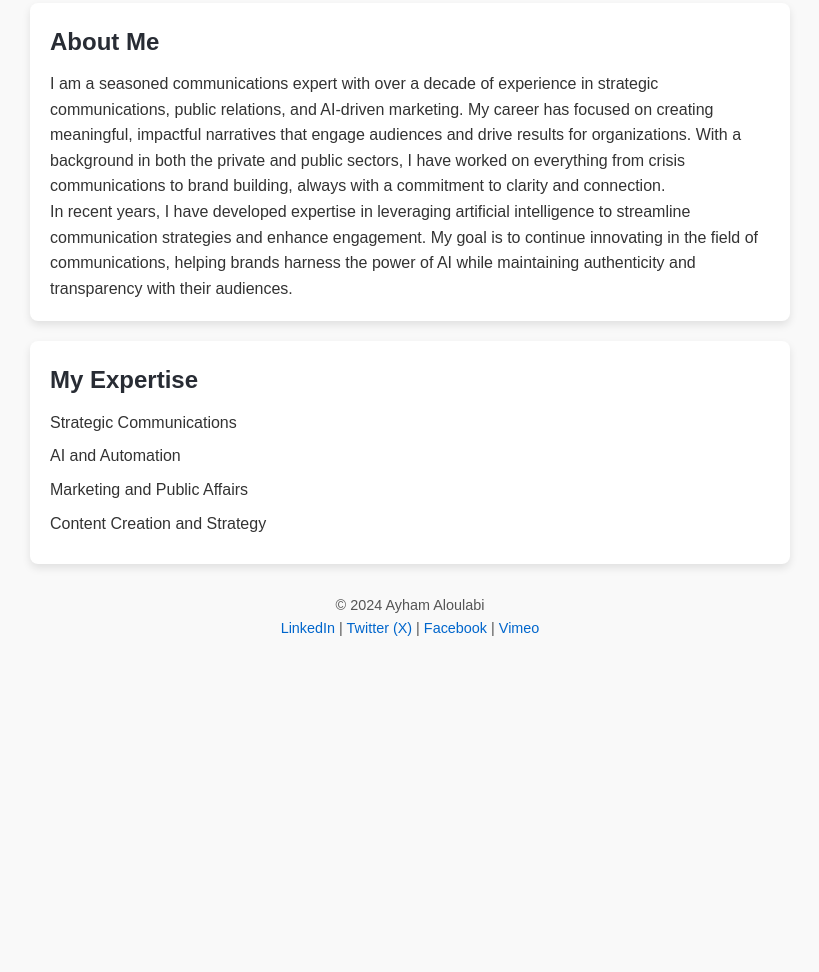
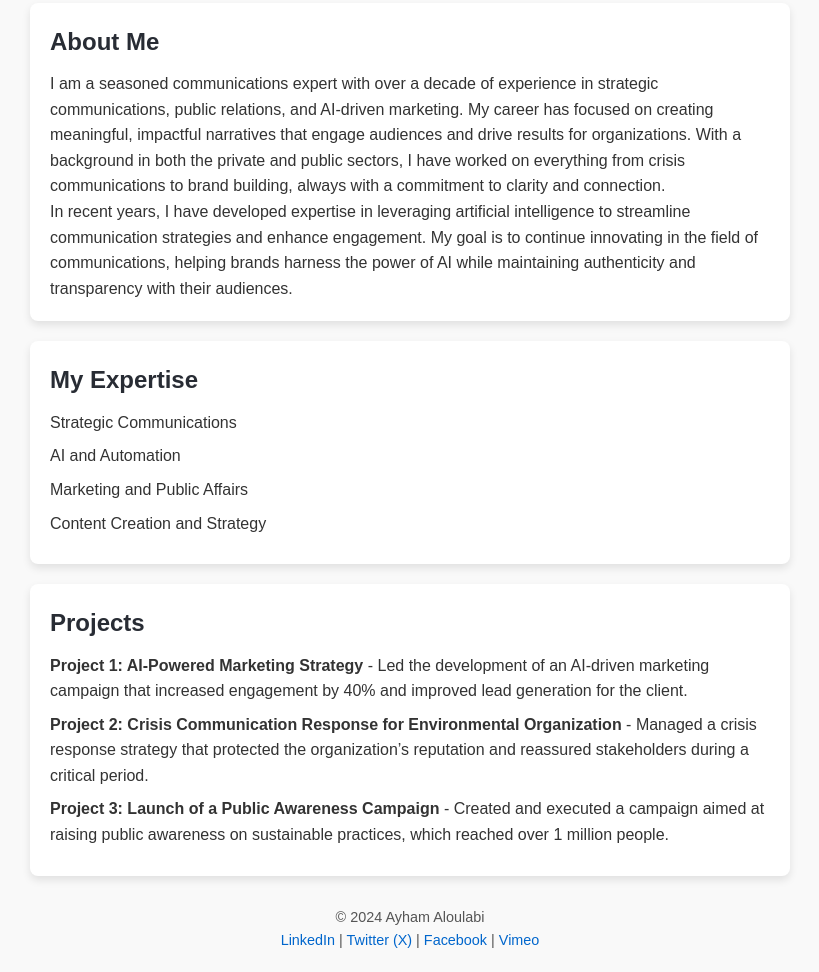
Before and after one commit to ayham-aloulabi/ayham-aloulabi.github.io, a plain HTML site: page index.html in a window 1280 px wide. Shown: the part 200-1172 px from the top of the page, without its empty margins (230-1049 px from the left). Before the commit the page ends 860 px from the top, so only its background shows below. Drawn offline with Linux system fonts and the light colour scheme.

Commit message:
Update index.html

```diff
--- a/index.html
+++ b/index.html
@@ -29,6 +29,21 @@
                 <li>Content Creation and Strategy</li>
             </ul>
         </section>
+        <section class="projects">
+    <h2>Projects</h2>
+    <ul>
+        <li>
+            <strong>Project 1: AI-Powered Marketing Strategy</strong> - Led the development of an AI-driven marketing campaign that increased engagement by 40% and improved lead generation for the client.
+        </li>
+        <li>
+            <strong>Project 2: Crisis Communication Response for Environmental Organization</strong> - Managed a crisis response strategy that protected the organization’s reputation and reassured stakeholders during a critical period.
+        </li>
+        <li>
+            <strong>Project 3: Launch of a Public Awareness Campaign</strong> - Created and executed a campaign aimed at raising public awareness on sustainable practices, which reached over 1 million people.
+        </li>
+    </ul>
+</section>
+
 
            <footer>
     <p>&copy; 2024 Ayham Aloulabi</p>
```
